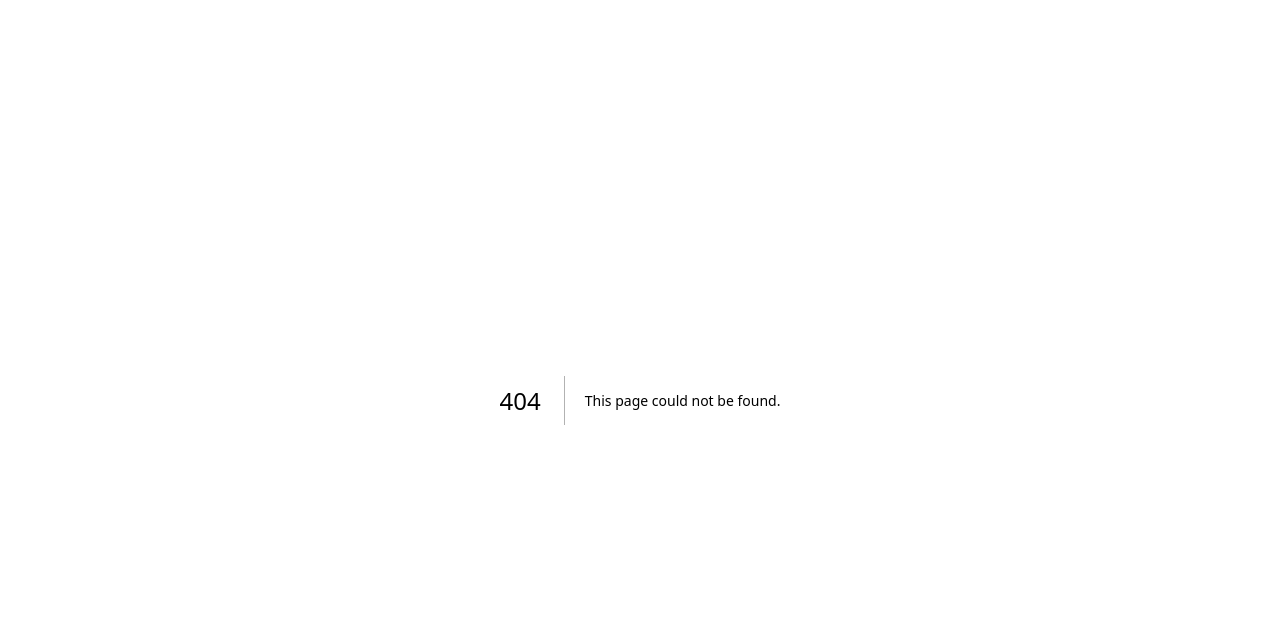
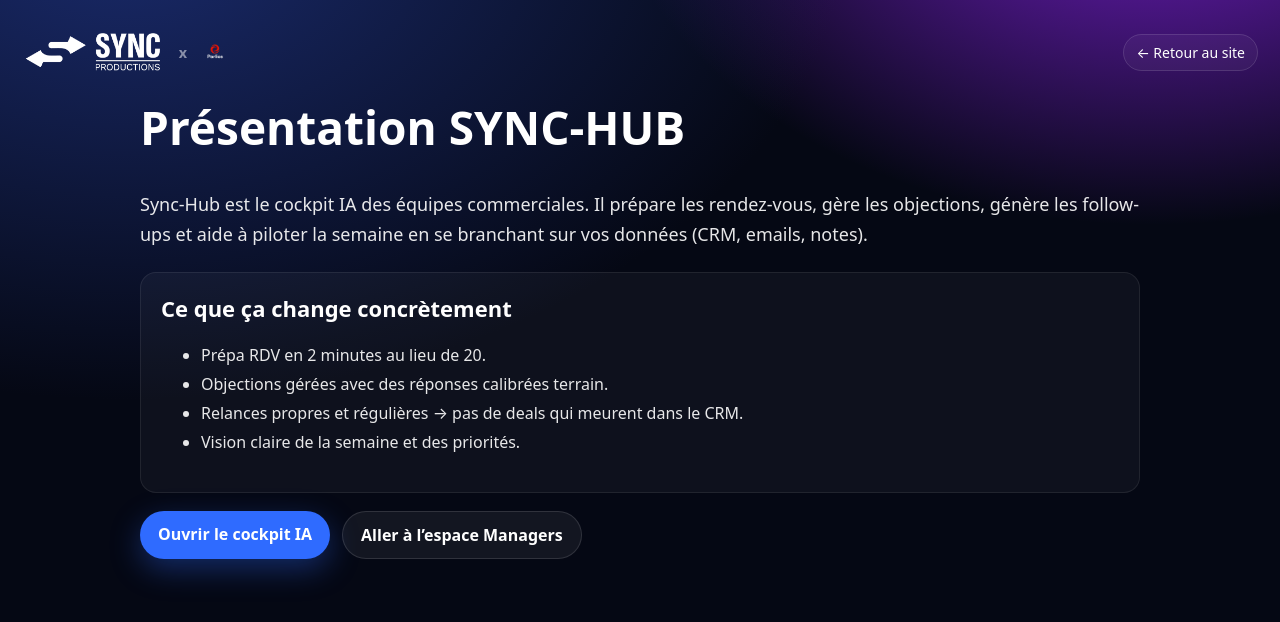
Before and after one commit to Minot-Prod/SYNC-HUB, a Next.js app: page /presentation in a window 1280 px wide. Before the commit this address had no page. Shown: the top 622 px of the page. Built offline with nearby package versions, Linux system fonts and the light colour scheme.

Commit message:
Add /presentation page + home card link fix

```diff
--- a/src/pages/index.js
+++ b/src/pages/index.js
@@ -59,7 +59,7 @@
             gridTemplateColumns: "repeat(auto-fit, minmax(240px, 1fr))",
             gap: 18
           }}>
-            <Link href="/managers" style={{
+            <Link href="/presentation" style={{
               padding: "22px",
               borderRadius: 16,
               background: "rgba(255,255,255,0.04)",
@@ -87,7 +87,7 @@
               </div>
             </Link>
 
-            <Link href="/managers" style={{
+            <Link href="/presentation" style={{
               padding: "22px",
               borderRadius: 16,
               background: "rgba(47,107,255,0.12)",
--- /dev/null
+++ b/src/pages/presentation/index.js
@@ -0,0 +1,95 @@
+import Link from "next/link";
+
+export default function PresentationSync() {
+  return (
+    <div style={{
+      minHeight: "100vh",
+      padding: "32px 22px 60px",
+      background:
+        "radial-gradient(1200px 800px at 10% -10%, #1a2b6d 0%, rgba(0,0,0,0) 60%), " +
+        "radial-gradient(1000px 700px at 90% -20%, #7a1fd1 0%, rgba(0,0,0,0) 55%), #050814",
+      color: "white"
+    }}>
+      {/* Brand strip */}
+      <div style={{display:"flex",gap:"1rem",alignItems:"center",marginBottom:"1.5rem"}}>
+        <img src="/sync-logo.png" alt="Sync" style={{height:"40px",width:"auto"}} />
+        <div style={{opacity:0.5,fontSize:"0.9rem",fontWeight:600}}>x</div>
+        <img src="/parlios-logo.png" alt="Parlios" style={{height:"36px",width:"auto"}} />
+        <div style={{marginLeft:"auto"}}>
+          <Link href="/" style={{
+            padding:"8px 12px",
+            borderRadius:999,
+            border:"1px solid rgba(255,255,255,0.12)",
+            background:"rgba(255,255,255,0.04)",
+            color:"white",
+            textDecoration:"none",
+            fontSize:14
+          }}>
+            ← Retour au site
+          </Link>
+        </div>
+      </div>
+
+      <main style={{maxWidth:1000, margin:"0 auto"}}>
+        <h1 style={{fontSize:"clamp(28px,4vw,46px)",fontWeight:900,marginTop:0}}>
+          Présentation SYNC-HUB
+        </h1>
+
+        <p style={{opacity:0.9,lineHeight:1.7,fontSize:18,marginTop:12}}>
+          Sync-Hub est le cockpit IA des équipes commerciales.
+          Il prépare les rendez-vous, gère les objections, génère les follow-ups
+          et aide à piloter la semaine en se branchant sur vos données (CRM, emails, notes).
+        </p>
+
+        <div style={{
+          marginTop:22,
+          padding:"20px",
+          borderRadius:16,
+          background:"rgba(255,255,255,0.04)",
+          border:"1px solid rgba(255,255,255,0.08)"
+        }}>
+          <h2 style={{marginTop:0,fontSize:22,fontWeight:800}}>Ce que ça change concrètement</h2>
+          <ul style={{opacity:0.9,lineHeight:1.8,fontSize:16}}>
+            <li>Prépa RDV en 2 minutes au lieu de 20.</li>
+            <li>Objections gérées avec des réponses calibrées terrain.</li>
+            <li>Relances propres et régulières → pas de deals qui meurent dans le CRM.</li>
+            <li>Vision claire de la semaine et des priorités.</li>
+          </ul>
+        </div>
+
+        <div style={{marginTop:18, display:"flex", gap:12, flexWrap:"wrap"}}>
+          <a
+            href="https://sync-hub-sales-ai-cockpit-8b4fc3f5.base44.app"
+            target="_blank"
+            rel="noreferrer"
+            style={{
+              display:"inline-flex",
+              padding:"12px 18px",
+              background:"#2f6bff",
+              color:"white",
+              fontWeight:800,
+              borderRadius:999,
+              textDecoration:"none",
+              boxShadow:"0 10px 30px rgba(47,107,255,0.35)"
+            }}
+          >
+            Ouvrir le cockpit IA
+          </a>
+
+          <Link href="/managers" style={{
+            display:"inline-flex",
+            padding:"12px 18px",
+            background:"rgba(255,255,255,0.06)",
+            color:"white",
+            fontWeight:800,
+            borderRadius:999,
+            textDecoration:"none",
+            border:"1px solid rgba(255,255,255,0.12)"
+          }}>
+            Aller à l’espace Managers
+          </Link>
+        </div>
+      </main>
+    </div>
+  );
+}
```
